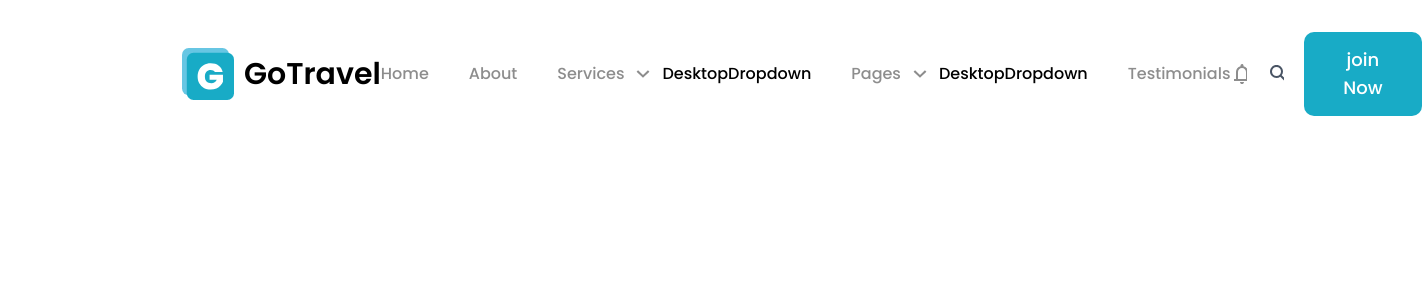
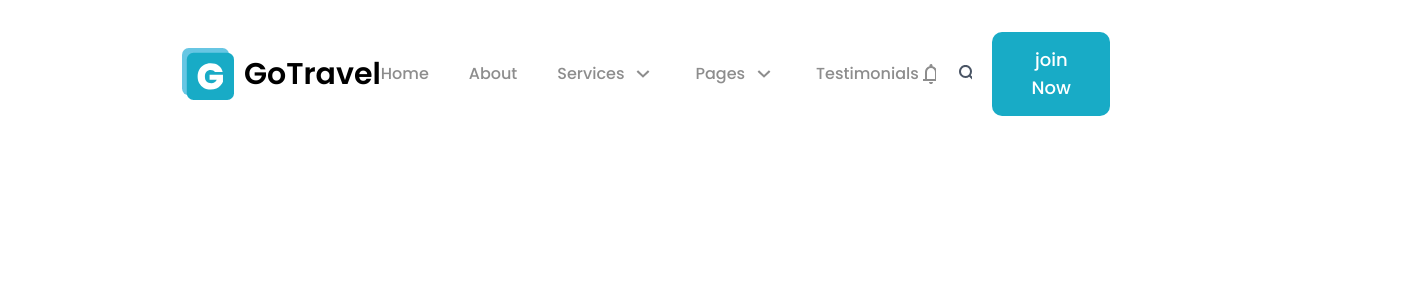
Before and after one commit to diegovilhalva/go-travel, a React (Vite) app: page / in a window 1280 px wide. Shown: the top 300 px of the page, 1422 px wide, since content can reach past the window. Built offline with nearby package versions, Linux system fonts and the light colour scheme.

Commit message:
derodown m,enu component created

```diff
--- a/src/components/Navigation/DesktopDropdown.tsx
+++ b/src/components/Navigation/DesktopDropdown.tsx
@@ -6,7 +6,13 @@ interface DesktopDropdownProps {
 
 const DesktopDropdown = ({links}:DesktopDropdownProps) => {
   return (
-    <div>DesktopDropdown</div>
+    <ul className="invisible absolute top-full -left-8 z-1 flex translate-y-2 transform flex-col gap-y-7 rounded-tl-lg rounded-tr-2xl rounded-bl-2xl bg-white pt-8 pr-16 pl-8 pb-11 opacity-0 drop-shadow-[2px_4px_30px_rgba(0,0,0,.10)] transition-all duration-200 ease-out group-hover:visible group-hover:translate-y-0 group-hover:opacity-100">
+        {links?.map((link) => (
+            <li key={link.id} className="flex cursor-pointer items-center font-medium transition-all duration-200">
+                <a href={link.href} className="text-grey-600 text-nowrap hover:text-black">{link.text}</a>
+            </li>
+        ))}
+    </ul>
   )
 }
 
```
